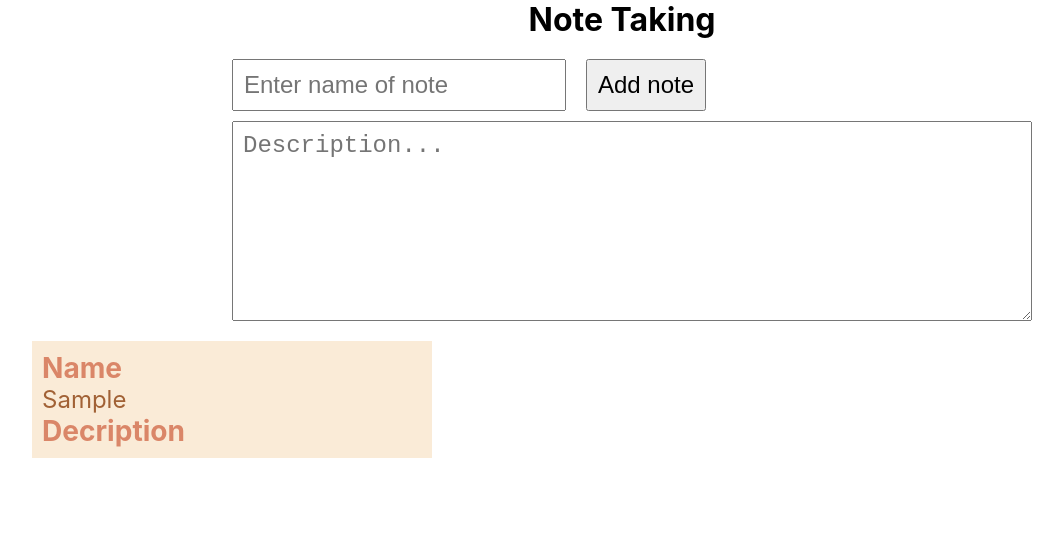
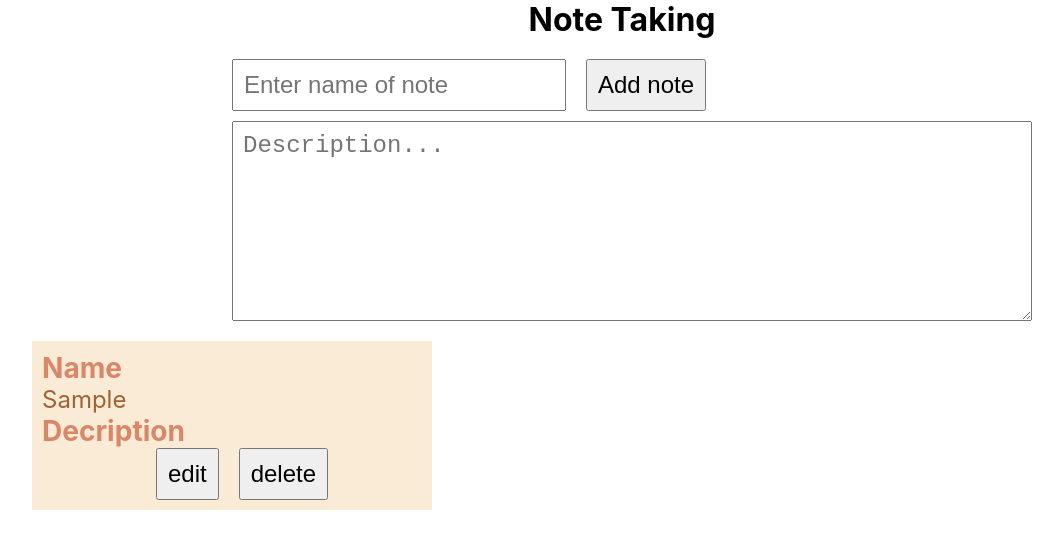
Before and after one commit to kittensgit/note-taking, a React (Create React App) app: page / in a window 1280 px wide. Both pictures are taken after typing "Sample" into the empty fields and a click on the button "Add note". Shown: the top 548 px of the page, without its empty margins (18-1081 px from the left). Built offline with nearby package versions, Linux system fonts and the light colour scheme.

Commit message:
editNote, EditNote

```diff
--- a/src/App.css
+++ b/src/App.css
@@ -62,3 +62,8 @@ h3 {
 p {
     color: #a16135;
 }
+
+.btns {
+    display: flex;
+    justify-content: center;
+}
--- a/src/App.tsx
+++ b/src/App.tsx
@@ -19,10 +19,23 @@ const App: FC = () => {
         setNotes([...notes, newNote]);
     };
 
+    const editNote = (
+        id: INote['id'],
+        name: INote['name'],
+        description: INote['description']
+    ) => {
+        setNotes(
+            notes.map((note) =>
+                note.id === id ? { ...note, name, description } : note
+            )
+        );
+        console.log(notes);
+    };
+
     return (
         <div>
             <FormNote addNote={addNote} />
-            <NoteList notes={notes} />
+            <NoteList notes={notes} editNote={editNote} />
         </div>
     );
 };
--- /dev/null
+++ b/src/Components/EditNote.tsx
@@ -0,0 +1,51 @@
+import React, { FC, useState } from 'react';
+import { INote } from '../types/types';
+
+interface EditNoteProps {
+    id: INote['id'];
+    name: INote['name'];
+    description: INote['description'];
+    handleEdit: () => void;
+    editNote: (
+        id: INote['id'],
+        name: INote['name'],
+        description: INote['description']
+    ) => void;
+}
+
+const EditNote: FC<EditNoteProps> = ({
+    handleEdit,
+    editNote,
+    name,
+    description,
+    id,
+}) => {
+    const [editName, setEditName] = useState<string>(name);
+    const [editDesc, setEditDesc] = useState<string>(description);
+
+    const handleSave = () => {
+        console.log('ji');
+        editNote(id, editName, editDesc);
+        handleEdit();
+    };
+
+    return (
+        <div className="inputs">
+            <div className="form">
+                <input
+                    value={editName}
+                    onChange={(e) => setEditName(e.target.value)}
+                    placeholder="Enter name of note"
+                />
+                <button onClick={handleSave}>Save change</button>
+            </div>
+            <textarea
+                value={editDesc}
+                onChange={(e) => setEditDesc(e.target.value)}
+                placeholder="Description..."
+            />
+        </div>
+    );
+};
+
+export default EditNote;
--- a/src/Components/Note.tsx
+++ b/src/Components/Note.tsx
@@ -1,17 +1,45 @@
-import React, { FC } from 'react';
+import React, { FC, useState } from 'react';
 import { INote } from '../types/types';
+import EditNote from './EditNote';
 
 interface NoteProps {
+    editNote: (
+        id: INote['id'],
+        name: INote['name'],
+        description: INote['description']
+    ) => void;
     note: INote;
 }
 
-const Note: FC<NoteProps> = ({ note }) => {
+const Note: FC<NoteProps> = ({ note, editNote }) => {
+    const [isEdit, setIsEdit] = useState<boolean>(false);
+
+    const handleEdit = () => {
+        setIsEdit(!isEdit);
+    };
+
     return (
         <div className="note">
-            <h3>Name</h3>
-            <p>{note.name}</p>
-            <h3>Decription</h3>
-            <p>{note.description}</p>
+            {isEdit ? (
+                <EditNote
+                    id={note.id}
+                    name={note.name}
+                    description={note.description}
+                    handleEdit={handleEdit}
+                    editNote={editNote}
+                />
+            ) : (
+                <div>
+                    <h3>Name</h3>
+                    <p>{note.name}</p>
+                    <h3>Decription</h3>
+                    <p>{note.description}</p>
+                    <div className="btns">
+                        <button onClick={() => setIsEdit(true)}>edit</button>
+                        <button onClick={() => setIsEdit(true)}>delete</button>
+                    </div>
+                </div>
+            )}
         </div>
     );
 };
--- a/src/Components/NoteList.tsx
+++ b/src/Components/NoteList.tsx
@@ -3,14 +3,19 @@ import { INote } from '../types/types';
 import Note from './Note';
 
 interface NoteListProps {
+    editNote: (
+        id: INote['id'],
+        name: INote['name'],
+        description: INote['description']
+    ) => void;
     notes: INote[];
 }
 
-const NoteList: FC<NoteListProps> = ({ notes }) => {
+const NoteList: FC<NoteListProps> = ({ notes, editNote }) => {
     return (
         <div className="notes">
             {notes.map((note) => (
-                <Note note={note} />
+                <Note key={note.id} note={note} editNote={editNote} />
             ))}
         </div>
     );
```
